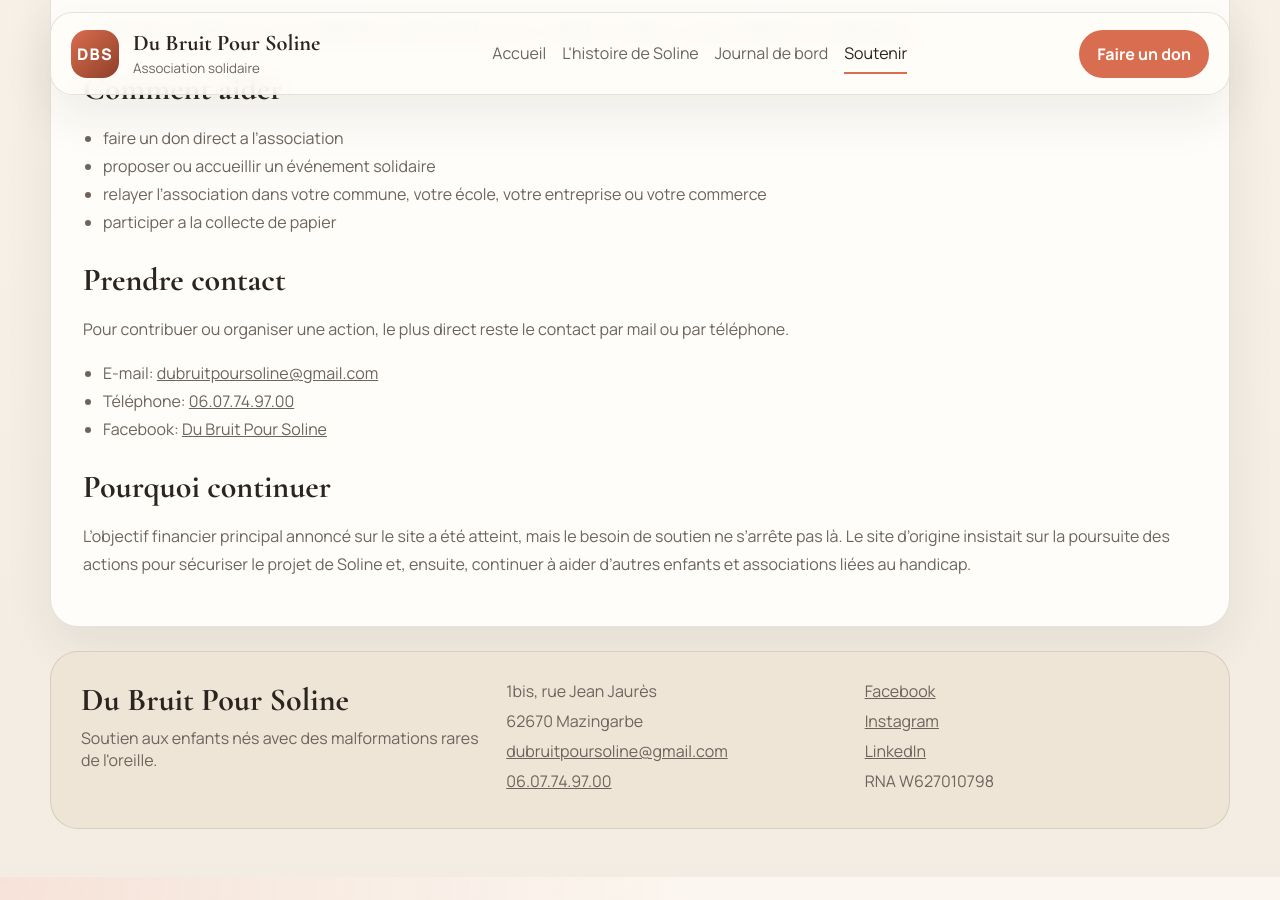
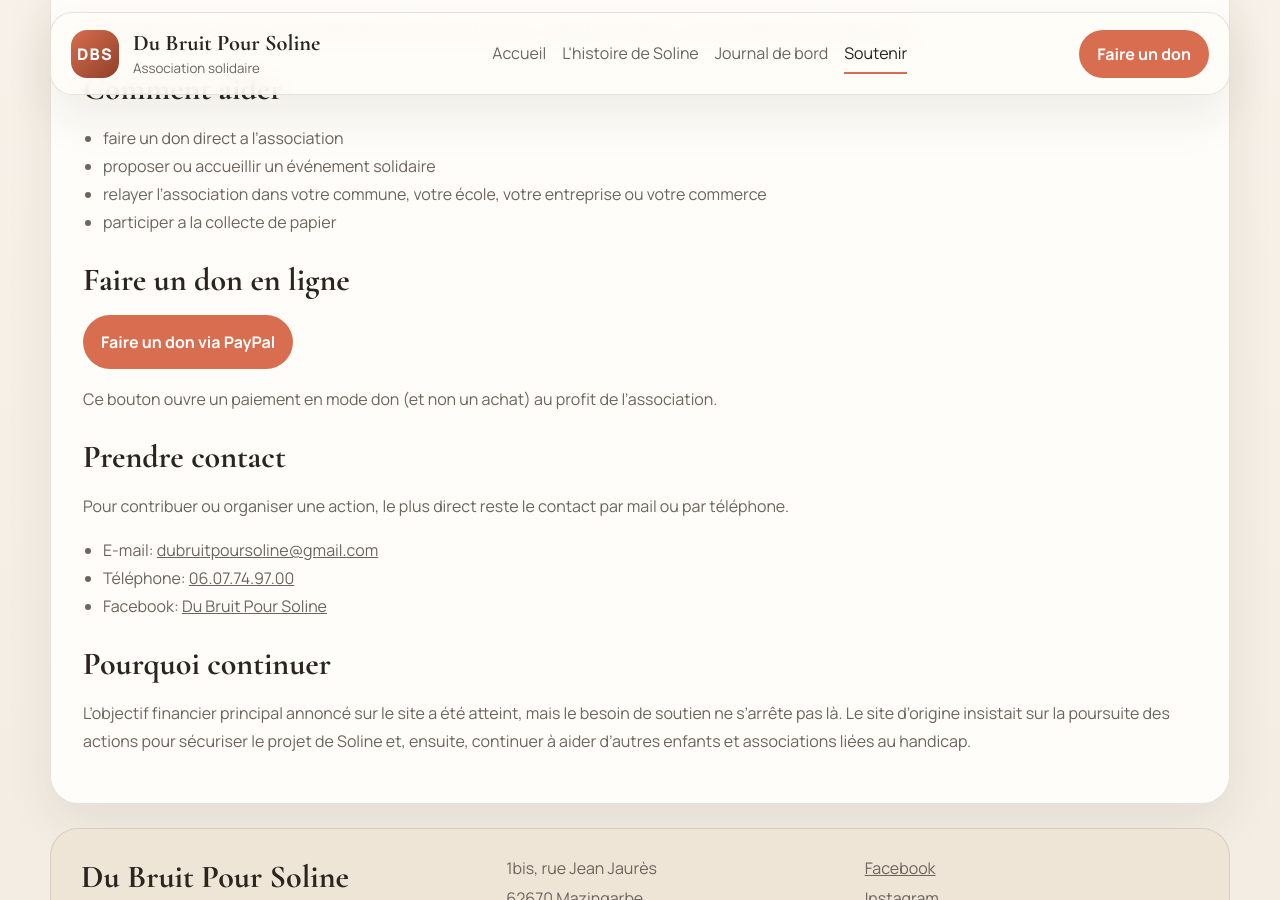
Before and after one commit to Gdbro/dbsoline, a Jekyll site: the page built from nous-soutenir.md, in a window 1280 px wide and 900 px high, scrolled down 1034 px. Built offline with Jekyll 4.4.1, drawn with Linux system fonts in a browser that asks for light colours.

Commit message:
feat(donation): add PayPal donate button to support page

```diff
--- a/nous-soutenir.md
+++ b/nous-soutenir.md
@@ -15,6 +15,20 @@ L'association s'appuie sur une mobilisation de proximité: dons, collectes, tire
 - relayer l'association dans votre commune, votre école, votre entreprise ou votre commerce
 - participer a la collecte de papier
 
+## Faire un don en ligne
+
+<p>
+	<a
+		class="button"
+		href="https://www.paypal.com/cgi-bin/webscr?cmd=_donations&business=dubruitpoursoline%40gmail.com&currency_code=EUR&item_name=Don%20-%20Du%20Bruit%20Pour%20Soline"
+		target="_blank"
+		rel="noopener noreferrer">
+		Faire un don via PayPal
+	</a>
+</p>
+
+Ce bouton ouvre un paiement en mode don (et non un achat) au profit de l'association.
+
 ## Prendre contact
 
 Pour contribuer ou organiser une action, le plus direct reste le contact par mail ou par téléphone.
```
